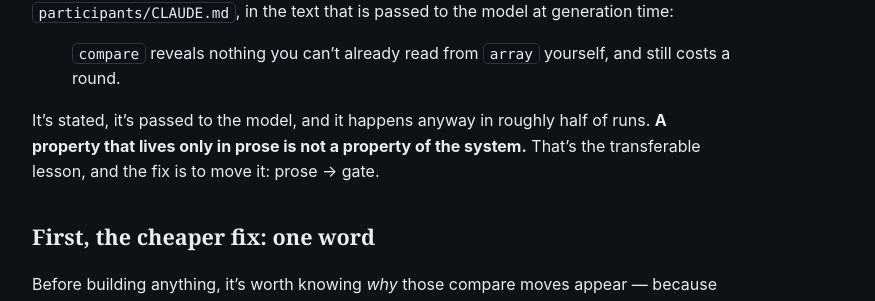
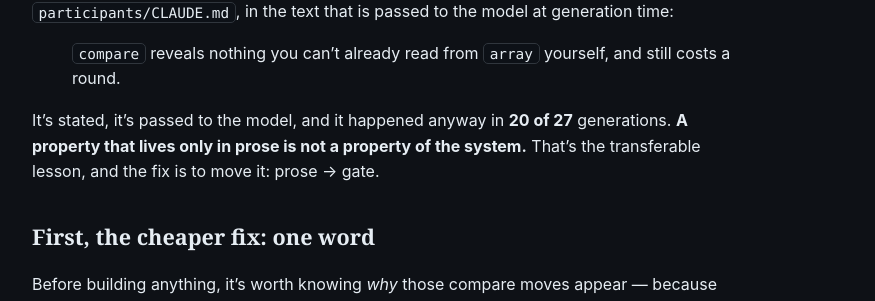
Before and after one commit to scimbe/CADS-DEMO-sort-docs, a Jekyll site: the page built from _how-to/change-the-skill.md, in a window 1280 px wide and 900 px high, scrolled down 3306 px. Shown: the part 150-451 px from the top of the window, without its empty margins (322-1197 px from the left). Built offline with Jekyll 4.4.1, drawn with Linux system fonts in a browser that asks for light colours; some of the changed text lies outside the part shown.

Commit message:
docs(change-the-skill): 'roughly half' was left behind by the data refresh
Updating the headline count to 27 generations left a later sentence still
saying 'roughly half of runs'. With the full dataset it is 20 of 27. Same
defect I keep finding in other people's pages -- a number updated in one place
and not the other.

```diff
--- a/_how-to/change-the-skill.md
+++ b/_how-to/change-the-skill.md
@@ -52,8 +52,9 @@ silently never fire. A skill that doesn't run is indistinguishable from one that
 
 ## The worked example
 
-Measured across 27 usable generations from two different specifications: **most of them emitted
-`compare` moves that nobody asked for** — 5 of the first 11, then 15 of the next 16. Same model, same specification text, different draw.
+Measured across 27 usable generations from two different specifications: **20 of them emitted
+`compare` moves that nobody asked for** — 5 of the first 11, then 15 of the next 16. Same model,
+same specification text, different draw.
 
 | | Rounds | Comparisons | Swaps |
 |---|---|---|---|
@@ -82,8 +83,8 @@ array. And this isn't an obscure corner: the contract states it outright, in
 
 > `compare` reveals nothing you can't already read from `array` yourself, and still costs a round.
 
-It's stated, it's passed to the model, and it happens anyway in roughly half of runs. **A property
-that lives only in prose is not a property of the system.** That's the transferable lesson, and the
+It's stated, it's passed to the model, and it happened anyway in **20 of 27** generations. **A
+property that lives only in prose is not a property of the system.** That's the transferable lesson, and the
 fix is to move it: prose → gate.
 
 ## First, the cheaper fix: one word
```
